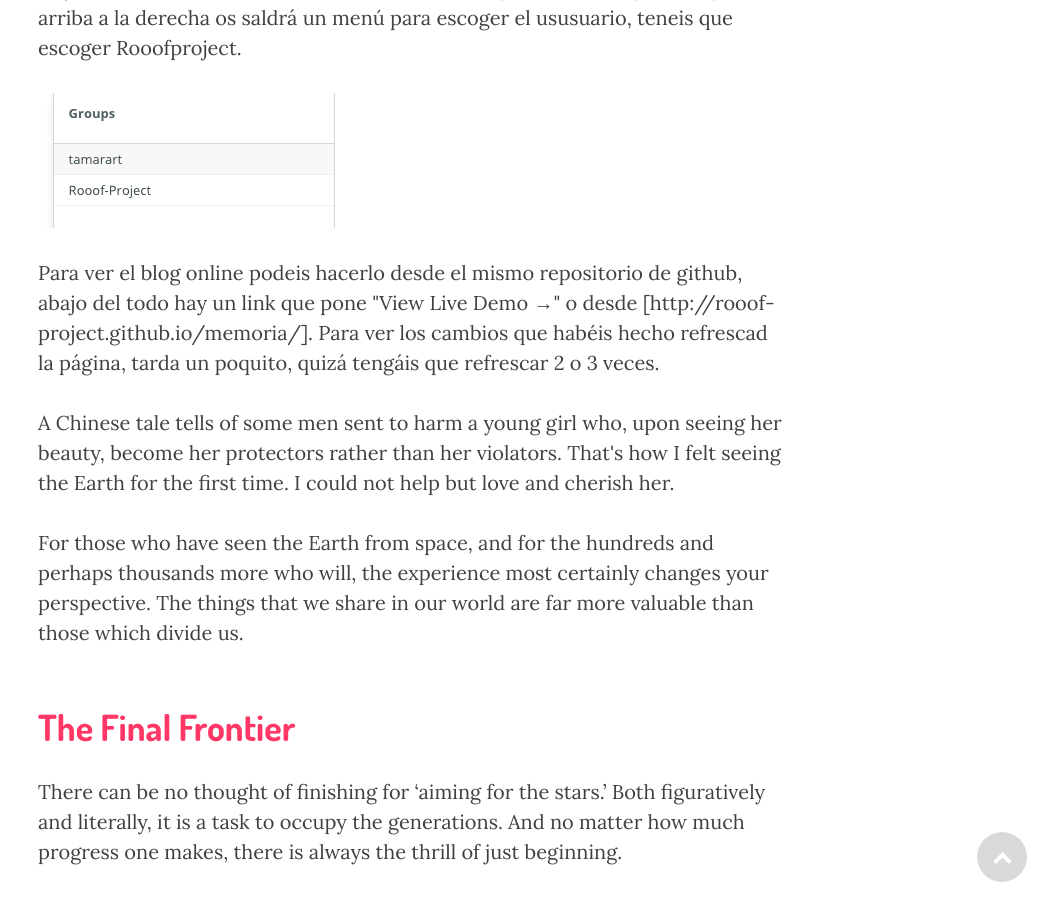
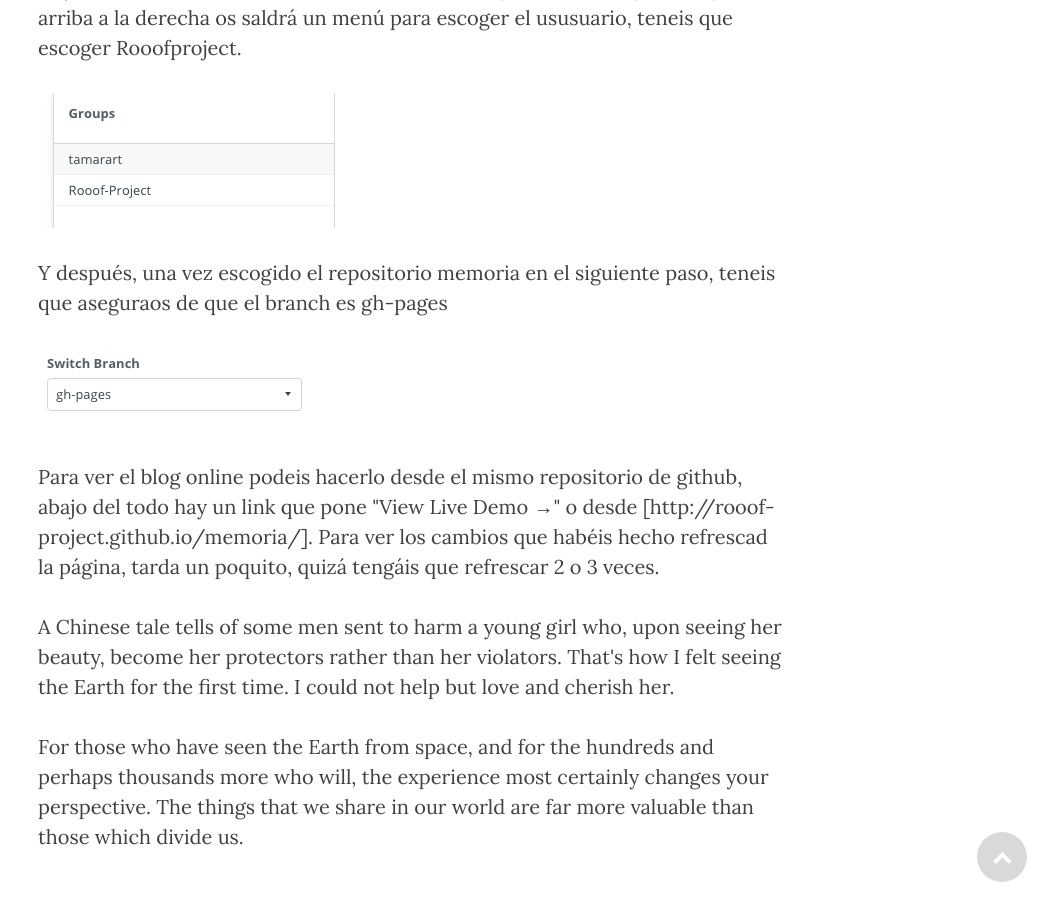
Before and after one commit to Rooof-Project/memoria, a Jekyll site: the page built from _posts/2014-09-24-como-empezo-todo.markdown, in a window 1280 px wide and 900 px high, scrolled down 921 px. Shown: the whole window, without its empty margins (227-1280 px from the left). Built offline with Jekyll 4.4.1, drawn with Linux system fonts in a browser that asks for light colours; nearby versions of some CDN libraries.

Commit message:
Updated 2014-09-24-como-empezo-todo.markdown

```diff
--- a/_posts/2014-09-24-como-empezo-todo.markdown
+++ b/_posts/2014-09-24-como-empezo-todo.markdown
@@ -19,6 +19,8 @@ Id a prose.io. Os saldrá que teneis que autorizar a github. Le decís que si. U
 <p> Hay una cosa a tener en cuenta: cuando entreis a prose.io, en la primera pantalla arriba a la derecha os saldrá un menú para escoger el ususuario, teneis que escoger Rooofproject. </p>
 ![group.png]({{site.baseurl}}/img/group.png)
 
+<p> Y después, una vez escogido el repositorio memoria en el siguiente paso, teneis que aseguraos de que el branch es gh-pages </p>
+![branch.png]({{site.baseurl}}/img/branch.png)
 
 <p>Para ver el blog online podeis hacerlo desde el mismo repositorio de github, abajo del todo hay un link que pone "View Live Demo →" o desde [http://rooof-project.github.io/memoria/]. Para ver los cambios que habéis hecho refrescad la página, tarda un poquito, quizá tengáis que refrescar 2 o 3 veces.</p>
 
```
